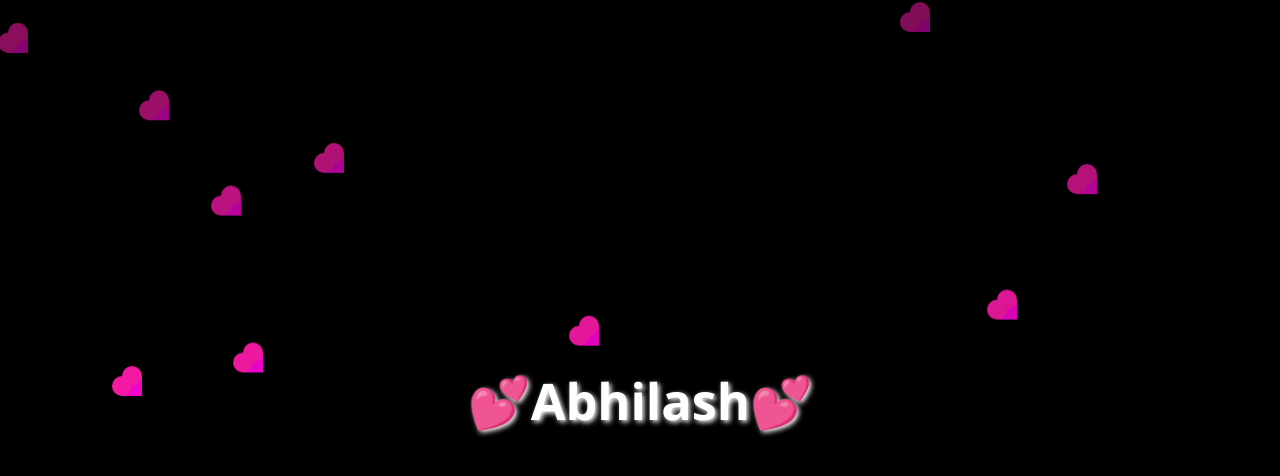
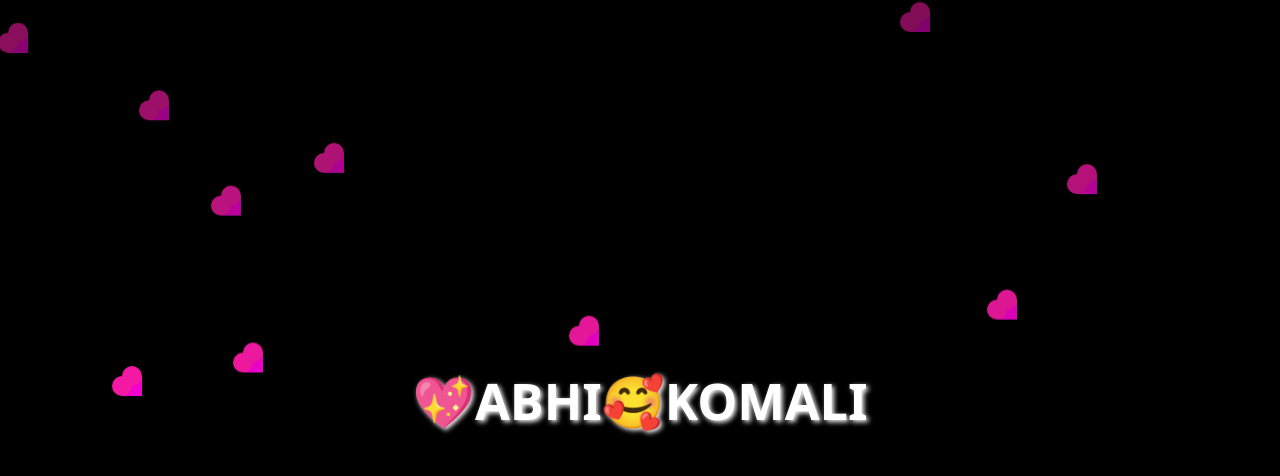
Before and after one commit to csd1234-1/abhi, a plain HTML site: page index.html in a window 1280 px wide. Drawn offline with Linux system fonts and the light colour scheme.

Commit message:
Update index.html

```diff
--- a/index.html
+++ b/index.html
@@ -3,7 +3,7 @@
 <head>
   <meta charset="UTF-8" />
   <meta name="viewport" content="width=device-width, initial-scale=1.0"/>
-  <title>AK....🌹</title>
+  <title>ABHI❤</title>
   <style>
     body {
       margin: 0;
@@ -77,7 +77,7 @@
   </style>
 </head>
 <body>
-  <h1>💕Abhilash💕</h1>
+  <h1>💖ABHI🥰KOMALI</h1>
 
   <script>
     function createHeart() {
```
